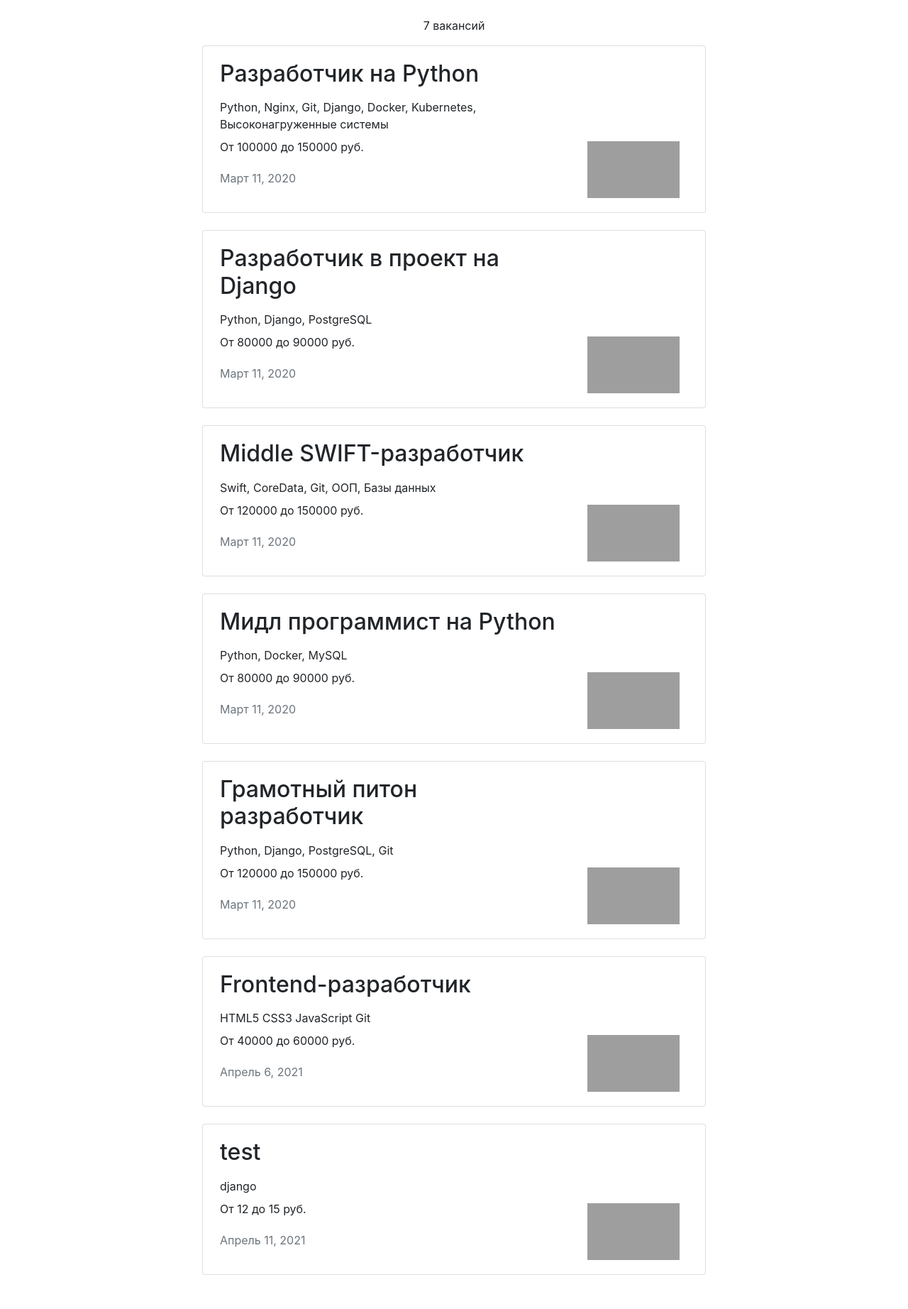
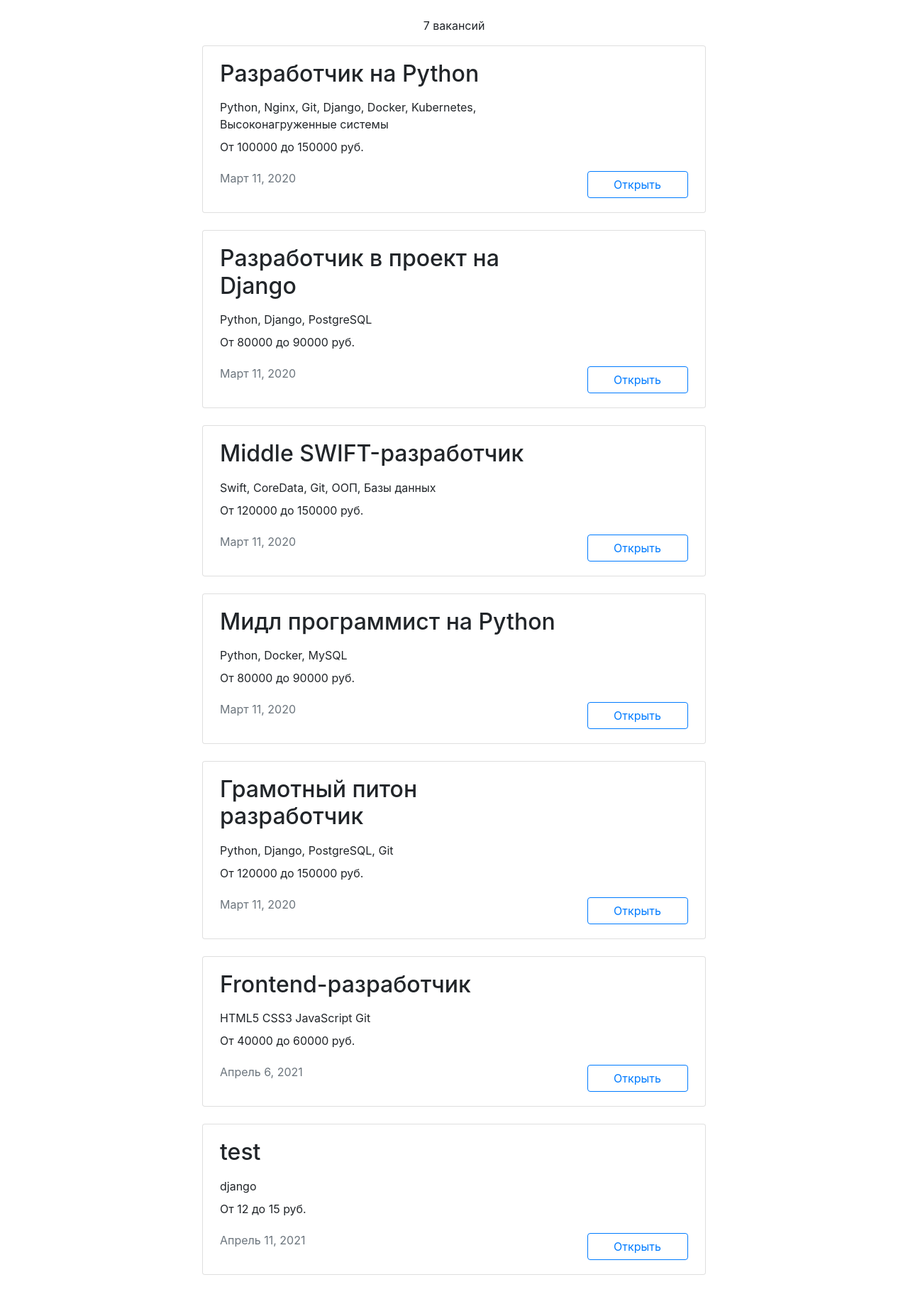
Before and after one commit to Dima995-gdm/vacancies_v2_AWS, a Django app: page /vacancies/ in a window 1280 px wide. Shown: the part 216-2060 px from the top of the page at 71% size. Run offline with Django 3.2, Linux system fonts and the light colour scheme; data comes from the database, SQL or seed files in the repository; both versions use the stored data as it was after the commit; parts of the project's set-up code (start-up, migrations or seed data) failed here and were passed over; some libraries are stand-ins or nearby versions; grey boxes are pictures that could not be loaded.

Commit message:
add buttons

```diff
--- a/vacancies/templates/vacancies/base_my_company.html
+++ b/vacancies/templates/vacancies/base_my_company.html
@@ -36,7 +36,6 @@
                 {{ request.user.get_full_name }}
               </button>
               <div class="dropdown-menu dropdown-menu-right mt-3">
-                <a href="#" class="dropdown-item py-2">Профиль</a>
                 <a href="{% url 'edit_resume' %}" class="dropdown-item py-2">Резюме</a>
                 <a href="{% url 'edit_company' %}" class="dropdown-item py-2">Компания</a>
                 <a href="{% url 'logout_user' %}" class="dropdown-item py-2">Выйти</a>
--- a/vacancies/templates/vacancies/index.html
+++ b/vacancies/templates/vacancies/index.html
@@ -34,13 +34,16 @@
     {% for specialty in specialties %}
         <div class="col-6 col-md-6 col-lg-3">
           <div class="card pt-4 text-center mb-4">
-            <img class="mx-auto d-block" src="{{ specialty.picture.url }}" width="80" height="80" alt="">
+            <a href="{% url 'vacancies_on_specialization' specialty.code %}">
+              <img class="mx-auto d-block" src="{{ specialty.picture.url }}" width="80" height="80" alt="">
+            </a>
             <div class="card-body">
               <p class="card-text mb-2">{{ specialty.title }}</p>
               <p class="card-text"><a href="{% url 'vacancies_on_specialization' specialty.code %}">{{ specialty.vacancies.count|ru_pluralize:'вакансия,вакансии,вакансий' }}</a></p>
             </div>
           </div>
         </div>
+
     {% endfor %}
       </div>
     </section>
--- a/vacancies/templates/vacancies/vacancies.html
+++ b/vacancies/templates/vacancies/vacancies.html
@@ -23,7 +23,7 @@
                   <p class="text-muted pt-1">{{ vacancy.published_at }}</p>
                 </div>
                 <div class="col-12 col-md-4 col-lg-3 d-flex align-items-end">
-                  <a href="{% url 'vacancy' vacancy.id %}"><img src="https://place-hold.it/130x80" width="130" height="80" alt=""></a>
+                  <a href="{% url 'vacancy' vacancy.id %}"><button style="width:142px" class="btn btn-outline-primary">Открыть</button></a>
                 </div>
               </div>
             </div>
@@ -37,7 +37,7 @@
     {% for vacancy in vacancies %}
             <div class="col-12 col-lg-8 offset-lg-2 m-auto">
                 <div class="card mb-4">
-                  <div class="card-body px-4">
+                  <div  class="card-body px-4">
                     <div class="row">
                       <div class="col-12 col-md-8 col-lg-9">
                   <h2 class="h2 pb-2">{{ vacancy.title }}</h2>
@@ -46,7 +46,7 @@
                   <p class="text-muted pt-1">{{ vacancy.published_at }}</p>
                 </div>
                 <div class="col-12 col-md-4 col-lg-3 d-flex align-items-end">
-                  <a href="{% url 'vacancy' vacancy.id %}"><img src="https://place-hold.it/130x80" width="130" height="80" alt=""></a>
+                  <a href="{% url 'vacancy' vacancy.id %}"><button style="width:142px" class="btn btn-outline-primary">Открыть</button></a>
                 </div>
               </div>
             </div>
--- a/vacancies/templates/vacancies/vacancy.html
+++ b/vacancies/templates/vacancies/vacancy.html
@@ -15,7 +15,6 @@
       </div>
       <div class="col-12 col-lg-8">
         <section class="pl-3">
-          <a href="#"><img src="https://place-hold.it/130x80" width="130" height="80" alt=""></a>
           <div class="d-flex align-items-baseline align-content-baseline">
             <h1 class="h2 mt-4 font-weight-bold" >{{ this_vacancy.title }}</h1>
             <p class="m-0 pl-3">{{ this_vacancy.salary_min }} – {{ this_vacancy.salary_max }} Р</p>
```
Also changed, not shown: db.sqlite3.
